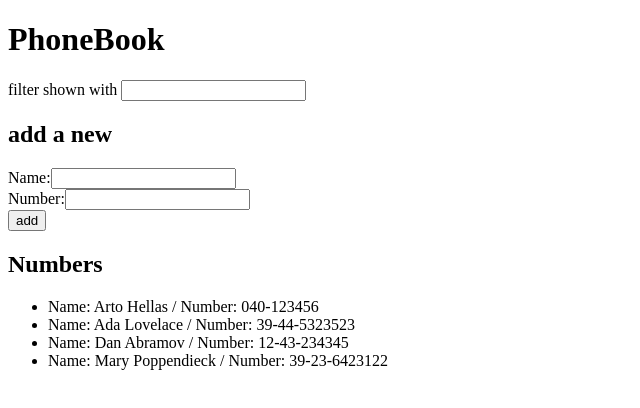
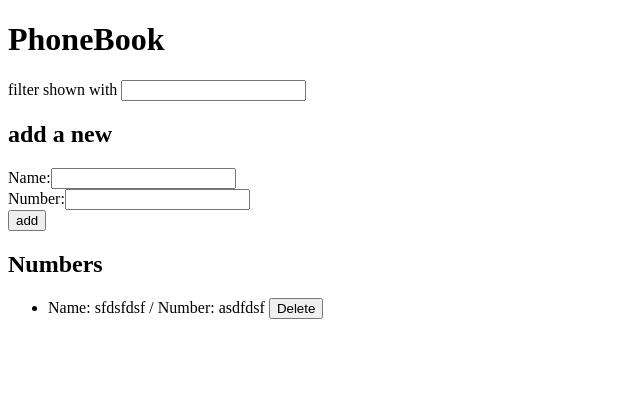
Before and after one commit to ymorisaki/fullstackopen, a React (Create React App) app in the folder phonebook/: page / in a window 1280 px wide. Shown: the top 408 px of the page, without its empty margins (0-640 px from the left). Built offline with nearby package versions, Linux system fonts and the light colour scheme; data requests are answered from the project's data file; the HTML template or start-up script is replaced by a standard one.

Commit message:
Add: PUT,DELETEメソッド

```diff
--- a/phonebook/db.json
+++ b/phonebook/db.json
@@ -1,24 +1,9 @@
 {
-  "persons":[
+  "persons": [
     {
-      "name": "Arto Hellas",
-      "number": "040-123456",
+      "name": "sfdsfdsf",
+      "number": "asdfdsf",
       "id": 1
-    },
-    {
-      "name": "Ada Lovelace",
-      "number": "39-44-5323523",
-      "id": 2
-    },
-    {
-      "name": "Dan Abramov",
-      "number": "12-43-234345",
-      "id": 3
-    },
-    {
-      "name": "Mary Poppendieck",
-      "number": "39-23-6423122",
-      "id": 4
     }
   ]
 }
--- a/phonebook/src/App.jsx
+++ b/phonebook/src/App.jsx
@@ -24,7 +24,7 @@ const App = () => {
       <h2>add a new</h2>
       <Form persons={persons} setPersons={setPersons} />
       <h2>Numbers</h2>
-      <Persons persons={persons} filter={filter} />
+      <Persons persons={persons} setPersons={setPersons} filter={filter} />
     </>
   )
 }
--- a/phonebook/src/Form.jsx
+++ b/phonebook/src/Form.jsx
@@ -1,4 +1,5 @@
 import React, {useState} from 'react'
+import axios from 'axios'
 
 const Form = (
   {
@@ -7,8 +8,12 @@ const Form = (
   }) => {
   const [newName, setNewName] = useState('')
   const [newNumber, setNewNumber] = useState('')
+  const newPerson = {
+    name: newName,
+    number: newNumber,
+  }
 
-  const handleSubmit = (e) => {
+  const handleSubmit = async (e) => {
     e.preventDefault()
 
     if (newName === '' || newNumber === '') {
@@ -20,11 +25,9 @@ const Form = (
       return
     }
 
-    setPersons([...persons, {
-      name: newName,
-      number: newNumber,
-      id: newName
-    }])
+    const {data} = await axios.post('http://localhost:3001/persons', newPerson)
+
+    setPersons([...persons, data])
     setNewName('')
     setNewNumber('')
   }
--- /dev/null
+++ b/phonebook/src/Person.jsx
@@ -0,0 +1,15 @@
+import React from 'react'
+import axios from 'axios'
+
+const Person = ({person, persons, setPersons}) => {
+  const handleClick = async () => {
+    await axios.delete(`http://localhost:3001/persons/${person.id}`)
+    setPersons(persons.filter(deleted => deleted.id !== person.id))
+  }
+
+  return (
+    <li>Name: {person.name} / Number: {person.number} <button type="button" onClick={handleClick}>Delete</button></li>
+  )
+}
+
+export default Person
--- a/phonebook/src/Persons.jsx
+++ b/phonebook/src/Persons.jsx
@@ -1,14 +1,27 @@
 import React from 'react'
+import Person from './Person'
 
-const Persons = ({persons, filter}) => {
+const Persons = ({persons, setPersons, filter}) => {
   const filterPersons = persons.filter(person => person.name.toLowerCase().includes(filter))
-
-  const generator = (list) => list.map(item => <li key={item.name}>Name: {item.name} / Number: {item.number}</li>)
 
   return (
     <ul>
-      {filter === '' && generator(persons)}
-      {filter !== '' && generator(filterPersons)}
+      {filter === '' && persons.map(person => (
+        <Person
+          key={person.name}
+          person={person}
+          persons={persons}
+          setPersons={setPersons}
+        />
+      ))}
+      {filter !== '' && filterPersons.map(person => (
+        <Person
+          key={person.name}
+          person={person}
+          persons={persons}
+          setPersons={setPersons}
+        />
+      ))}
     </ul>
   )
 }
```
